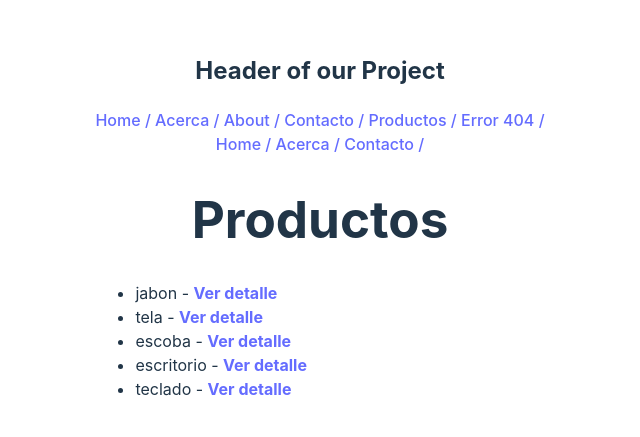
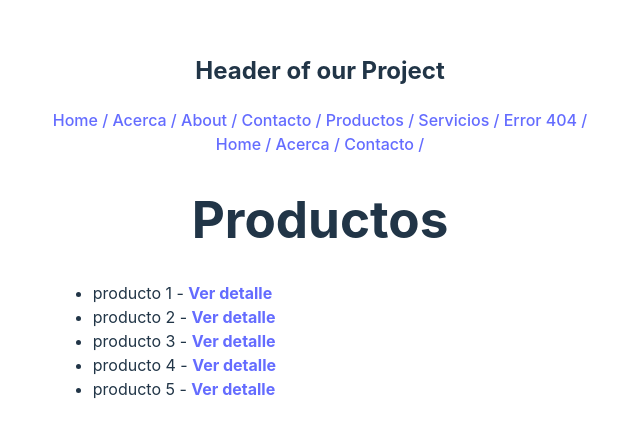
Before and after one commit to CristianLopez3/reactjs-practice, a React (Vite) app: page /productos in a window 1280 px wide. Shown: the part 175-612 px from the top of the page, without its empty margins (320-960 px from the left). Built offline with nearby package versions, Linux system fonts and the light colour scheme.

Commit message:
nested routes

```diff
--- a/src/App.jsx
+++ b/src/App.jsx
@@ -9,11 +9,21 @@ import Menu from './components/Menu';
 import { Error404 } from './pages/Error404';
 import Productos from './pages/Productos';
 import ProductoDetalle from './pages/ProductoDetalle';
+import Servicios from './pages/Servicios';
 
 
 
 function App() {
 
+  const [productos, setProductos] = useState(
+    [
+      { id: 1, nombre: "producto 1", precio: 22.50 },
+      { id: 2, nombre: "producto 2", precio: 32.50 },
+      { id: 3, nombre: "producto 3", precio: 2.50 },
+      { id: 4, nombre: "producto 4", precio: 123.50 },
+      { id: 5, nombre: "producto 5", precio: 53.50 }
+    ]
+  );
 
   return (
     <>
@@ -28,9 +38,18 @@ function App() {
             <Route path='/acerca' element={<Acerca />} />
             <Route path='/about' element={<Navigate to="/acerca" />} />
             <Route path='/contacto' element={<Contacto />} />
-            <Route path='/productos' element={<Productos />} />
-            <Route path='/productos/:id' element={<ProductoDetalle />} />
+            <Route path='/productos' element={<Productos productos={productos} />} />
+            <Route path='/productos/:id' element={<ProductoDetalle productos={productos} />} />
+
+            <Route path='/servicios' element={<Servicios />} >
+              <Route index element={<h2>Cuerpo de los servicios </h2>}/>
+              <Route path="/servicios/garantia" element={<h2>Garantia de nuestros servicios</h2>}/>
+              <Route path="/servicios/lista" element={<h2>Lista de nuestros servicios</h2>}/>
+            </Route>
+
+
             <Route path='*' element={<Error404 />} />
+
           </Routes>
         </BrowserRouter>
 
--- a/src/components/Menu.jsx
+++ b/src/components/Menu.jsx
@@ -10,6 +10,7 @@ const Menu = () => {
         <Link to="/about">About / </Link>
         <Link to="/contacto">Contacto / </Link>
         <Link to="/productos">Productos / </Link>
+        <Link to="/servicios">Servicios / </Link>
         <Link to="/inexistente">Error 404 / </Link>
       </nav>
       <nav>
--- a/src/pages/ProductoDetalle.jsx
+++ b/src/pages/ProductoDetalle.jsx
@@ -1,19 +1,11 @@
 import { useParams, useNavigate } from 'react-router-dom';
 
 
-const ProductoDetalle = () => {
+const ProductoDetalle = ({productos}) => {
 
 
-  const  obtenerProducto = (idParam) => {
-    const productos = [
-      { id: 1, nombre: "jabon", precio: 22.50 },
-      { id: 2, nombre: "tela", precio: 32.50 },
-      { id: 3, nombre: "escoba", precio: 2.50 },
-      { id: 4, nombre: "escritorio", precio: 123.50 },
-      { id: 5, nombre: "teclado", precio: 53.50 }
-    ]
-    return productos.find((producto) => producto.id.toString() === idParam);
-  }
+  const  obtenerProducto = (idParam) => productos.find((producto) => producto.id.toString() === idParam);
+
 
   const handleGoBack = () => navigate(-1);
 
--- a/src/pages/Productos.jsx
+++ b/src/pages/Productos.jsx
@@ -1,14 +1,6 @@
 import {Link} from 'react-router-dom';
 
-const Productos = () => {
-
-  const productos = [
-    { id: 1, nombre: "jabon", precio: 22.50 },
-    { id: 2, nombre: "tela", precio: 32.50 },
-    { id: 3, nombre: "escoba", precio: 2.50 },
-    { id: 4, nombre: "escritorio", precio: 123.50 },
-    { id: 5, nombre: "teclado", precio: 53.50 }
-  ]
+const Productos = ({productos}) => {
 
   return (
     <div>
--- /dev/null
+++ b/src/pages/Servicios.jsx
@@ -0,0 +1,13 @@
+import React from 'react'
+import { Outlet } from 'react-router-dom'
+
+const Servicios = () => {
+  return (
+    <div>
+      <h1>Servicios</h1>
+      <Outlet />
+    </div>
+  )
+}
+
+export default Servicios
```
